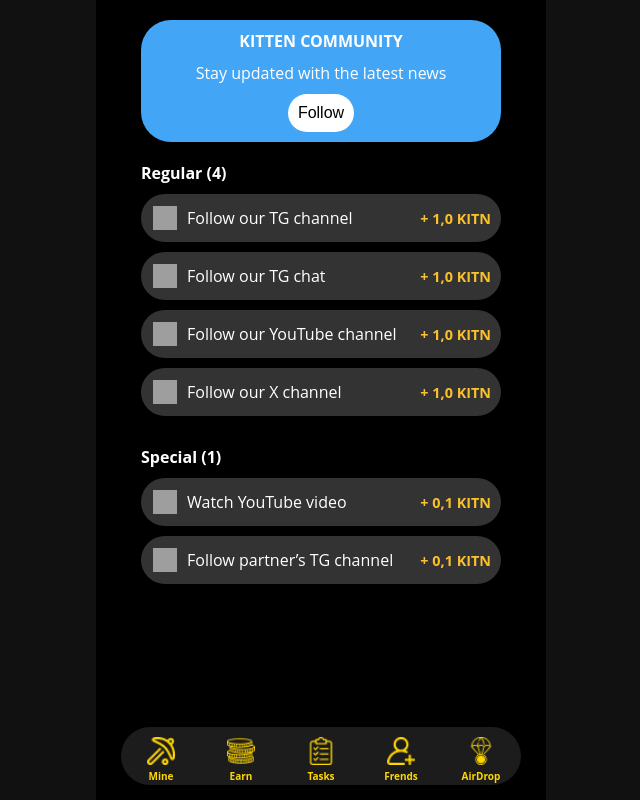
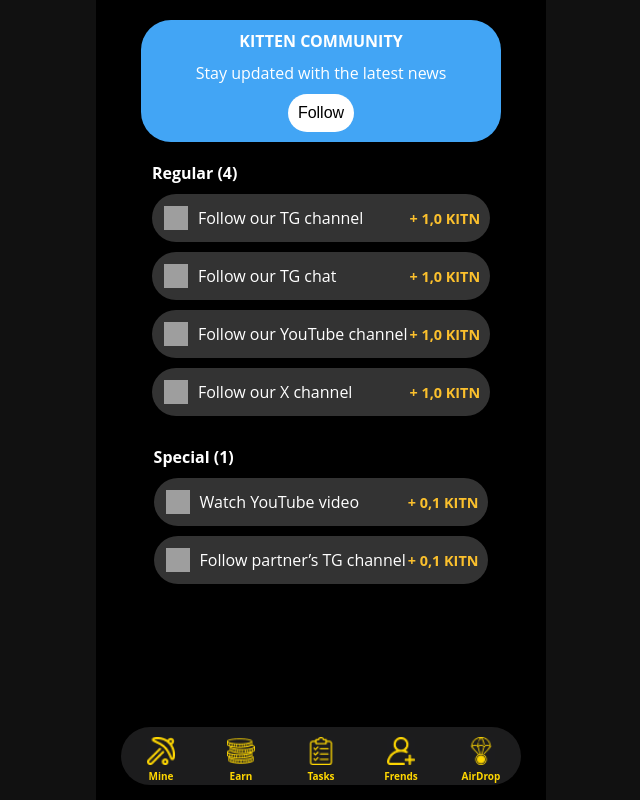
Before and after one commit to KaRameLkA-jpg/kitten.github.io, a PHP site: page /tasks.html in a window 1280 px wide. Shown: the whole page, without its empty margins (319-959 px from the left). Run offline with PHP 8.4, Linux system fonts and the light colour scheme; grey boxes are pictures that could not be loaded.

Commit message:
новое5

```diff
--- a/assets/css/responsive.css
+++ b/assets/css/responsive.css
@@ -8,6 +8,7 @@
     .tasks,
     .login-page {
         max-width: 400px;!important;
+        max-height: 800px;!important;
         margin: auto auto;
         background-color: #111111;
         background-size: 450px;
--- a/assets/css/tasks_style.css
+++ b/assets/css/tasks_style.css
@@ -22,8 +22,8 @@ html {
     font-family: "Open Sans", sans-serif;
     width: 100%;
     height: 100%;
-    overflow: hidden;
     max-width: 400px;
+    max-height: 800px;
     touch-action: none; /* Запрещает масштабирование на сенсорных устройствах */
     -ms-touch-action: none; /* Для поддержки Internet Explorer */
     -webkit-user-select: none; /* Запрещает выделение текста на сенсорных устройствах */
@@ -51,6 +51,7 @@ p {
     padding: 10px;
     border-radius: 30px;
     text-align: center;
+    max-width: 400px;
     width: 100%; /* Устанавливаем ширину на 100% для занятия всей ширины родителя */
     box-sizing: border-box; /* Включаем учет padding в общей ширине */
 }
@@ -72,7 +73,6 @@ p {
 }
 .section {
     margin-top: 20px;
-    width: 100%;
 }
 .section h2 {
     font-size: 1em;
```
Also changed, not shown: assets/css/earn_style.css (line endings or trailing spaces).
